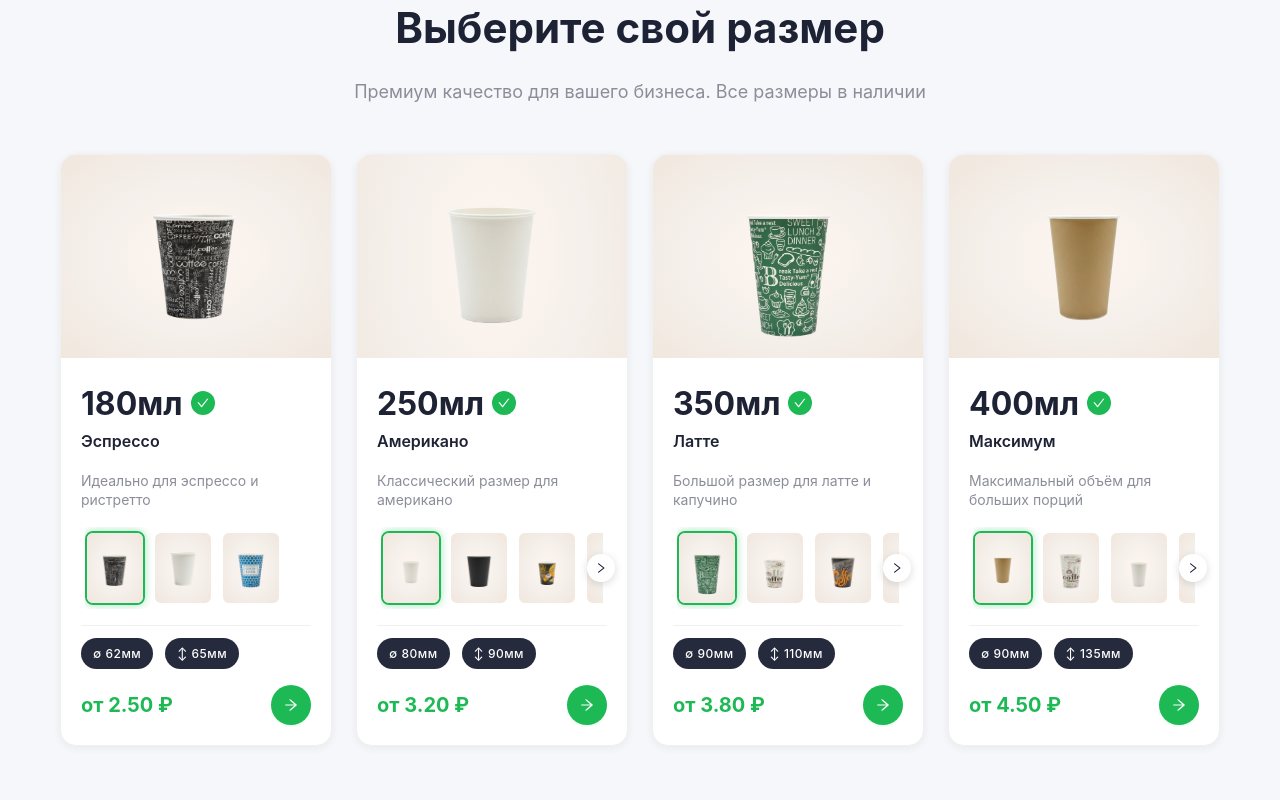
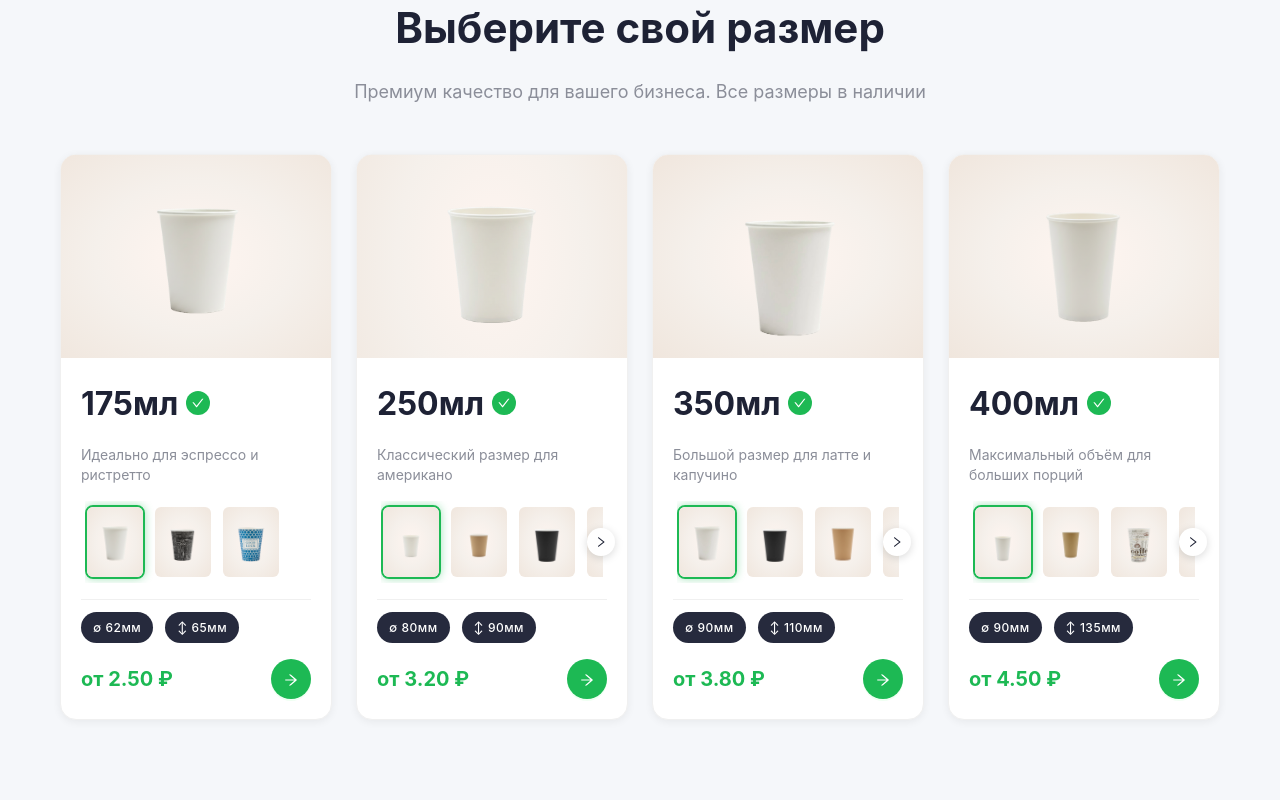
Before and after one commit to truesnober/cups, a Next.js app: page / in a window 1280 px wide. Shown: the part 920-1720 px from the top of the page. Built offline with nearby package versions, Linux system fonts and the light colour scheme.

Commit message:
fix constants

```diff
--- a/app/layout.js
+++ b/app/layout.js
@@ -18,7 +18,7 @@ export default function RootLayout({ children }) {
           name="keywords"
           content="бумажные стаканы, кофейные стаканы, экологичная упаковка, стаканы для кофе"
         />
-        <title>L&G</title>
+        <title>LuckyCup24</title>
       </head>
       <body>
         <ConfigProvider theme={theme}>{children}</ConfigProvider>
--- a/components/sections/Hero/Hero.jsx
+++ b/components/sections/Hero/Hero.jsx
@@ -35,13 +35,13 @@ const Hero = () => {
 
         <h1 className={styles.title}>
           <span className={styles.titleMain}>Бумажные стаканы</span>
-          <span className={styles.titleAccent}>нового поколения</span>
+          <span className={styles.titleAccent}>качественного производства</span>
         </h1>
 
         <p className={styles.subtitle}>
           Четыре размера премиум-стаканов для вашего бизнеса.
           <br />
-          Идеальное решение для кофеен, ресторанов и офисов
+          Идеальное решение для кофеен, ресторанов, офисов и отелей
         </p>
 
         <div className={styles.buttons}>
--- a/components/ui/ProductCard/ProductCard.jsx
+++ b/components/ui/ProductCard/ProductCard.jsx
@@ -60,7 +60,9 @@ const ProductCard = ({ product }) => {
           style={{
             ...(selectedVariant?.customSize || {}),
             backgroundImage: selectedVariant?.customSize?.noGradient
-              ? selectedVariant?.image ? `url(${selectedVariant.image})` : "none"
+              ? selectedVariant?.image
+                ? `url(${selectedVariant.image})`
+                : "none"
               : selectedVariant?.image
                 ? `url(${selectedVariant.image}), radial-gradient(ellipse at center, #fff5f0 0%, #f5f0eb 50%, #f0e6dd 100%)`
                 : "radial-gradient(ellipse at center, #fff5f0 0%, #f5f0eb 50%, #f0e6dd 100%)",
@@ -110,7 +112,7 @@ const ProductCard = ({ product }) => {
             {product.size}
             <CheckOutlined className={styles.checkIcon} />
           </h3>
-          <p className={styles.name}>{product.name}</p>
+          {/* <p className={styles.name}>{product.name}</p> */}
         </div>
 
         <p className={styles.description}>{product.description}</p>
--- a/constants/contacts.js
+++ b/constants/contacts.js
@@ -47,5 +47,5 @@ export const COMPANY_INFO = {
   name: 'ООО ”РОСТ КРЫМ"',
   description:
     "Премиум бумажные стаканы для вашего бизнеса. Качество, экологичность и стиль в каждом изделии.",
-  copyright: '© 2024 ООО ”РОСТ КРЫМ". Все права защищены.',
+  copyright: '© 2016 ООО ”РОСТ КРЫМ". Все права защищены.',
 };
--- a/constants/products.js
+++ b/constants/products.js
@@ -1,7 +1,7 @@
 export const PRODUCTS = [
   {
     id: 1,
-    size: "180мл",
+    size: "175мл",
     name: "Эспрессо",
     description: "Идеально для эспрессо и ристретто",
     price: 2.5,
@@ -14,15 +14,15 @@ export const PRODUCTS = [
       {
         id: "180-v1",
         name: "Белый",
-        image: "/img/180.1.png",
-        thumb: "/img/180.1.png",
+        image: "/img/180.2.png",
+        thumb: "/img/180.2.png",
         color: "#FFFFFF",
       },
       {
         id: "180-v2",
         name: "Крафт",
-        image: "/img/180.2.png",
-        thumb: "/img/180.2.png",
+        image: "/img/180.1.png",
+        thumb: "/img/180.1.png",
         color: "#C4A77D",
       },
       {
@@ -62,6 +62,22 @@ export const PRODUCTS = [
       {
         id: "250-v2",
         name: "Вариант 2",
+
+        image: "/img/250.9.png",
+        thumb: "/img/250.9.png",
+        isPattern: true,
+        customSize: {
+          width: "160%",
+          height: "120%",
+          backgroundSize: "75%",
+          backgroundPosition: "50% 50%",
+          noGradient: true,
+        },
+      },
+      {
+        id: "250-v3",
+        name: "Вариант 3",
+
         image: "/img/black.png",
         thumb: "/img/black.png",
         color: "#C4A77D",
@@ -73,29 +89,17 @@ export const PRODUCTS = [
         },
       },
       {
-        id: "250-v3",
-        name: "Вариант 3",
-        image: "/img/250.3.png",
-        thumb: "/img/250.3.png",
-        color: "#1E2235",
-        customSize: {
-          width: "200%",
-          height: "180%",
-          backgroundSize: "50%",
-          backgroundPosition: "50% 10%",
-        },
-      },
-      {
         id: "250-v4",
         name: "Вариант 4",
-        image: "/img/250.4.png",
-        thumb: "/img/250.4.png",
-        color: "#1DB954",
+        image: "/img/250.10.png",
+        thumb: "/img/250.10.png",
+        isPattern: true,
         customSize: {
-          width: "180%",
-          height: "150%",
-          backgroundSize: "50%",
+          width: "160%",
+          height: "120%",
+          backgroundSize: "75%",
           backgroundPosition: "50% 50%",
+          noGradient: true,
         },
       },
       {
@@ -157,29 +161,38 @@ export const PRODUCTS = [
       {
         id: "250-v9",
         name: "Вариант 9",
-        image: "/img/250.9.png",
-        thumb: "/img/250.9.png",
-        isPattern: true,
+        // image: "/img/250.9.png",
+        // thumb: "/img/250.9.png",
+        // isPattern: true,
+        // customSize: {
+        //   width: "160%",
+        //   height: "120%",
+        //   backgroundSize: "75%",
+        //   backgroundPosition: "50% 50%",
+        //   noGradient: true,
+        // },
+        image: "/img/250.3.png",
+        thumb: "/img/250.3.png",
+        color: "#1E2235",
         customSize: {
-          width: "160%",
-          height: "120%",
-          backgroundSize: "75%",
-          backgroundPosition: "50% 50%",
-          noGradient: true,
+          width: "200%",
+          height: "180%",
+          backgroundSize: "50%",
+          backgroundPosition: "50% 10%",
         },
       },
       {
         id: "250-v10",
         name: "Вариант 10",
-        image: "/img/250.10.png",
-        thumb: "/img/250.10.png",
-        isPattern: true,
+
+        image: "/img/250.4.png",
+        thumb: "/img/250.4.png",
+        color: "#1DB954",
         customSize: {
-          width: "160%",
-          height: "120%",
-          backgroundSize: "75%",
+          width: "180%",
+          height: "150%",
+          backgroundSize: "50%",
           backgroundPosition: "50% 50%",
-          noGradient: true,
         },
       },
     ],
@@ -196,41 +209,6 @@ export const PRODUCTS = [
       height: 110,
     },
     variants: [
-      {
-        id: "350-v1",
-        name: "Вариант 1",
-        image: "/img/350.1.png",
-        thumb: "/img/350.1.png",
-        color: "#FFFFFF",
-      },
-      {
-        id: "350-v2",
-        name: "Вариант 2",
-        image: "/img/350.2.png",
-        thumb: "/img/350.2.png",
-        color: "#C4A77D",
-        customSize: {
-          width: "120%",
-          height: "125%",
-          backgroundSize: "65%",
-          backgroundPosition: "50% 50%",
-          noGradient: true,
-        },
-      },
-      {
-        id: "350-v3",
-        name: "Вариант 3",
-        image: "/img/350.3.png",
-        thumb: "/img/350.3.png",
-        color: "#1E2235",
-        customSize: {
-          width: "120%",
-          height: "125%",
-          backgroundSize: "60%",
-          backgroundPosition: "50% 5%",
-          noGradient: true,
-        },
-      },
       {
         id: "350-v4",
         name: "Вариант 4",
@@ -273,6 +251,41 @@ export const PRODUCTS = [
           noGradient: true,
         },
       },
+      {
+        id: "350-v1",
+        name: "Вариант 1",
+        image: "/img/350.1.png",
+        thumb: "/img/350.1.png",
+        color: "#FFFFFF",
+      },
+      {
+        id: "350-v2",
+        name: "Вариант 2",
+        image: "/img/350.2.png",
+        thumb: "/img/350.2.png",
+        color: "#C4A77D",
+        customSize: {
+          width: "120%",
+          height: "125%",
+          backgroundSize: "65%",
+          backgroundPosition: "50% 50%",
+          noGradient: true,
+        },
+      },
+      {
+        id: "350-v3",
+        name: "Вариант 3",
+        image: "/img/350.3.png",
+        thumb: "/img/350.3.png",
+        color: "#1E2235",
+        customSize: {
+          width: "120%",
+          height: "125%",
+          backgroundSize: "60%",
+          backgroundPosition: "50% 5%",
+          noGradient: true,
+        },
+      },
     ],
   },
   {
@@ -290,6 +303,22 @@ export const PRODUCTS = [
       {
         id: "400-v1",
         name: "Вариант 1",
+
+        image: "/img/400.3.png",
+        thumb: "/img/400.3.png",
+        color: "#1E2235",
+        customSize: {
+          width: "120%",
+          height: "125%",
+          backgroundSize: "55%",
+          backgroundPosition: "50% 82%",
+          noGradient: true,
+        },
+      },
+      {
+        id: "400-v2",
+        name: "Вариант 2",
+
         image: "/img/400.1.png",
         thumb: "/img/400.1.png",
         color: "#FFFFFF",
@@ -302,8 +331,8 @@ export const PRODUCTS = [
         },
       },
       {
-        id: "400-v2",
-        name: "Вариант 2",
+        id: "400-v3",
+        name: "Вариант 3",
         image: "/img/400.2.png",
         thumb: "/img/400.2.png",
         color: "#C4A77D",
@@ -312,20 +341,6 @@ export const PRODUCTS = [
           height: "125%",
           backgroundSize: "40%",
           backgroundPosition: "50% 50%",
-          noGradient: true,
-        },
-      },
-      {
-        id: "400-v3",
-        name: "Вариант 3",
-        image: "/img/400.3.png",
-        thumb: "/img/400.3.png",
-        color: "#1E2235",
-        customSize: {
-          width: "120%",
-          height: "125%",
-          backgroundSize: "55%",
-          backgroundPosition: "50% 82%",
           noGradient: true,
         },
       },
```
Also changed, not shown: components/ui/PricingCard/PricingCard.jsx (+10 -10 lines), constants/pricing.js (+36 -37 lines).
